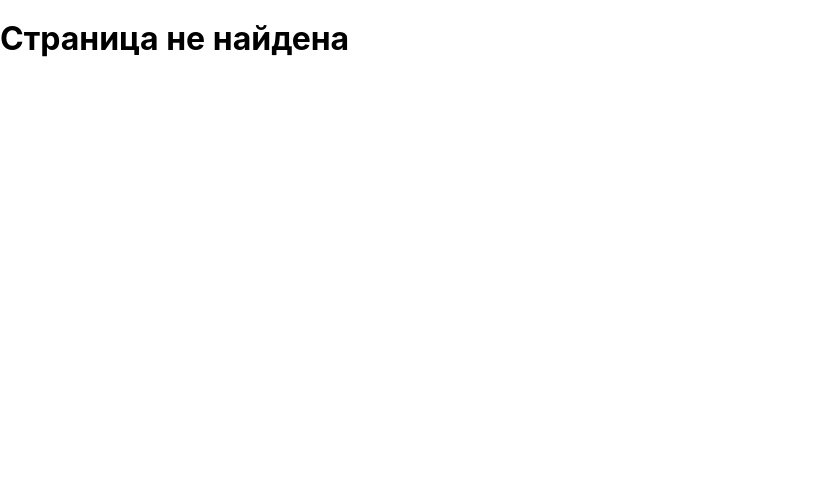
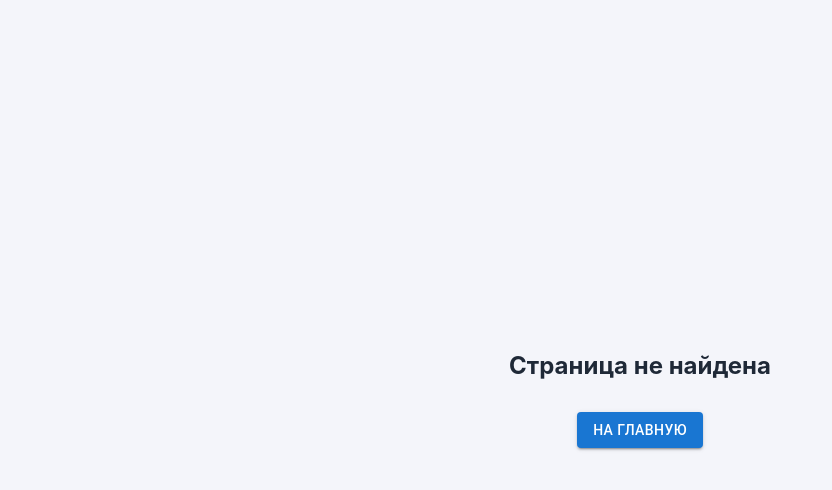
Before and after one commit to svr-by/task-manager-front, a React (Vite) app: page / in a window 1280 px wide. Shown: the top 490 px of the page, without its empty margins (0-832 px from the left). Built offline with nearby package versions, Linux system fonts and the light colour scheme.

Commit message:
feat: implement not found page

```diff
--- /dev/null
+++ b/src/pages/notFound/NotFoundPage.css
@@ -0,0 +1,11 @@
+.not-found-page {
+	height: 100%;
+	display: flex;
+	flex-direction: column;
+  justify-content: center;
+  align-items: center;
+}
+
+.not-found-page__title {
+	margin: 0 0 2rem;
+}
--- a/src/pages/notFound/NotFoundPage.tsx
+++ b/src/pages/notFound/NotFoundPage.tsx
@@ -1,3 +1,21 @@
+import { useNavigate } from 'react-router-dom';
+import Button from '@mui/material//Button';
+
+import { PATHS } from '@/router/paths';
+import { Layout } from '@/components';
+import './NotFoundPage.css';
+
 export default function NotFoundPage() {
-  return <h1>Страница не найдена</h1>;
+  const navigate = useNavigate();
+
+  return (
+    <Layout navMenu={false} header={false} footer={false}>
+      <div className="not-found-page">
+        <h2 className="not-found-page__title">Страница не найдена</h2>
+        <Button variant="contained" onClick={() => navigate(PATHS.MAIN)}>
+          На главную
+        </Button>
+      </div>
+    </Layout>
+  );
 }
```
